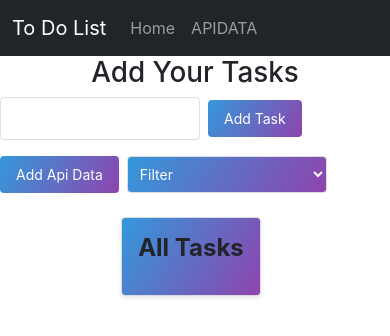
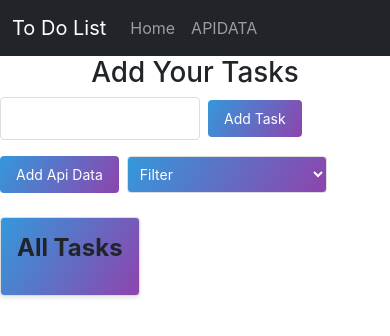
Before and after one commit to zainosti/react_project, a React (Create React App) app: page / in a window 390 px wide. Shown: the top 336 px of the page. Built offline with nearby package versions, Linux system fonts and the light colour scheme.

Commit message:
add a small code for responsiveness

```diff
--- a/src/App.css
+++ b/src/App.css
@@ -142,3 +142,30 @@
   margin-right: 8px;
   color: #000;
 }
+
+@media screen and (max-width: 560px) {
+  .allTasks {
+    display: block;
+  }
+  .alltask {
+    max-width: 400;
+    padding: 16px;
+    background-image: linear-gradient(120deg, #3498db, #8e44ad);
+    border: 1px solid #dddddd;
+    border-radius: 4px;
+    box-shadow: 0px 2px 4px rgba(0, 0, 0, 0.1);
+    margin-right: 8px;
+    margin-bottom: 16px;
+  }
+  .complete,
+  .incomplete {
+    max-width: 400px;
+    padding: 16px;
+    background-image: linear-gradient(120deg, #3498db, #8e44ad);
+    border: 1px solid #dddddd;
+    border-radius: 4px;
+    box-shadow: 0px 2px 4px rgba(0, 0, 0, 0.1);
+    margin-right: 8px;
+    color: #000;
+  }
+}
```
